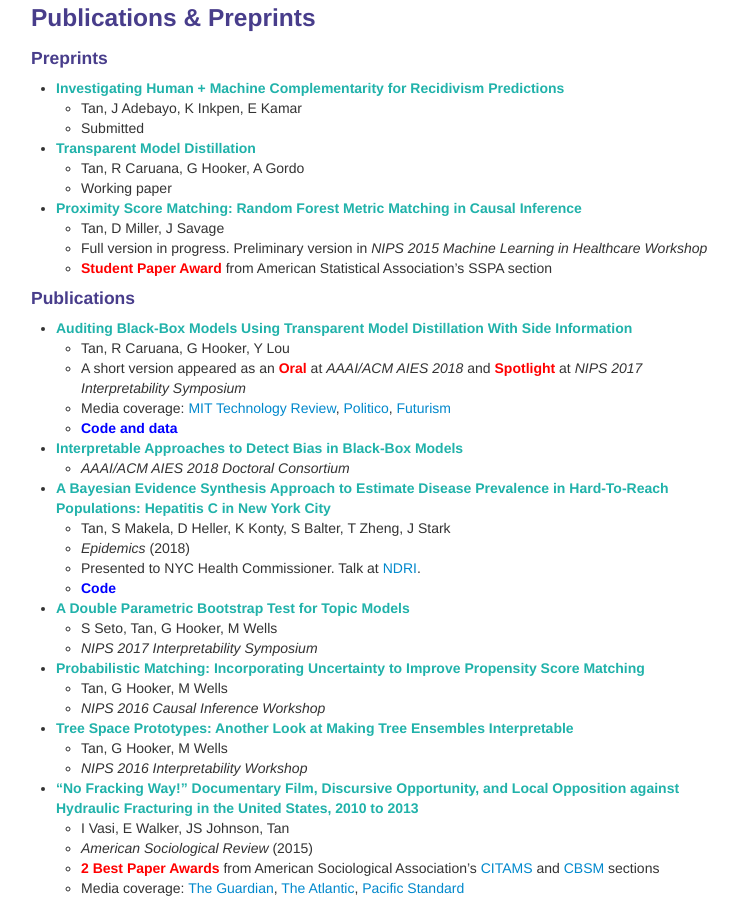
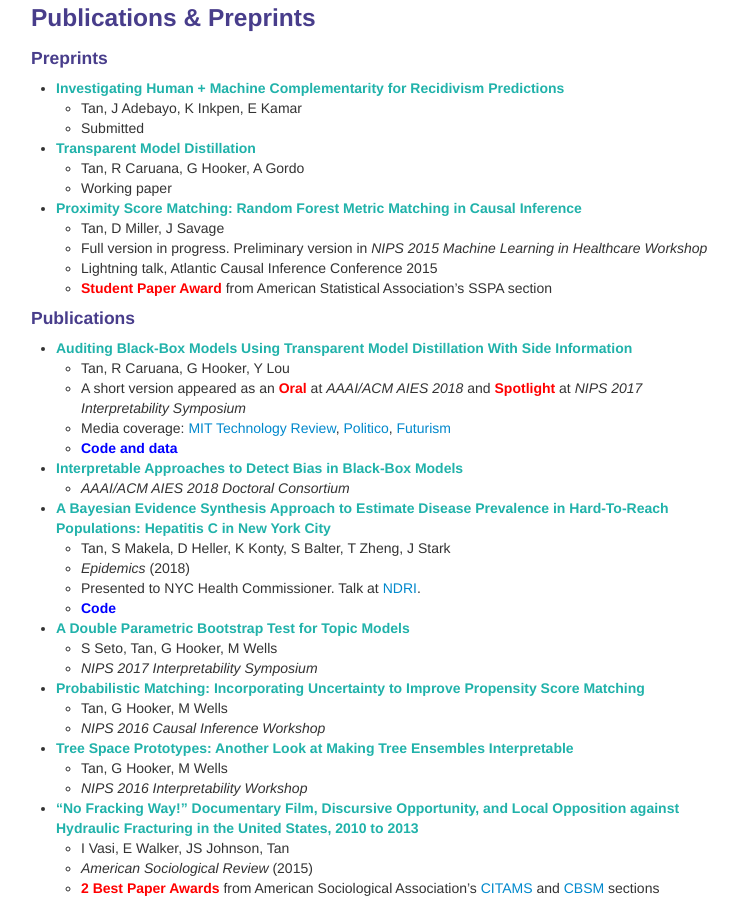
Before and after one commit to shftan/shftan.github.io, a Jekyll site: the page built from index.md, in a window 1280 px wide and 900 px high, scrolled down 863 px. Shown: the whole window, without its empty margins (259-997 px from the left). Built offline with Jekyll 4.4.1, drawn with Linux system fonts in a browser that asks for light colours.

Commit message:
Update index.md

```diff
--- a/index.md
+++ b/index.md
@@ -59,6 +59,7 @@ For older news, click <a class="paper" href="oldernews.html">here</a>.
 - <span class="paper">Proximity Score Matching: Random Forest Metric Matching in Causal Inference</span>
    - Tan, D Miller, J Savage
    - Full version in progress. Preliminary version in _NIPS 2015 Machine Learning in Healthcare Workshop_
+   - Lightning talk, Atlantic Causal Inference Conference 2015
    - <span class="highlight">Student Paper Award</span> from American Statistical Association's SSPA section
 <h4>Publications</h4>
 - <a class="paper" href="https://arxiv.org/abs/1710.06169">Auditing Black-Box Models Using Transparent Model Distillation With Side Information</a>
```
